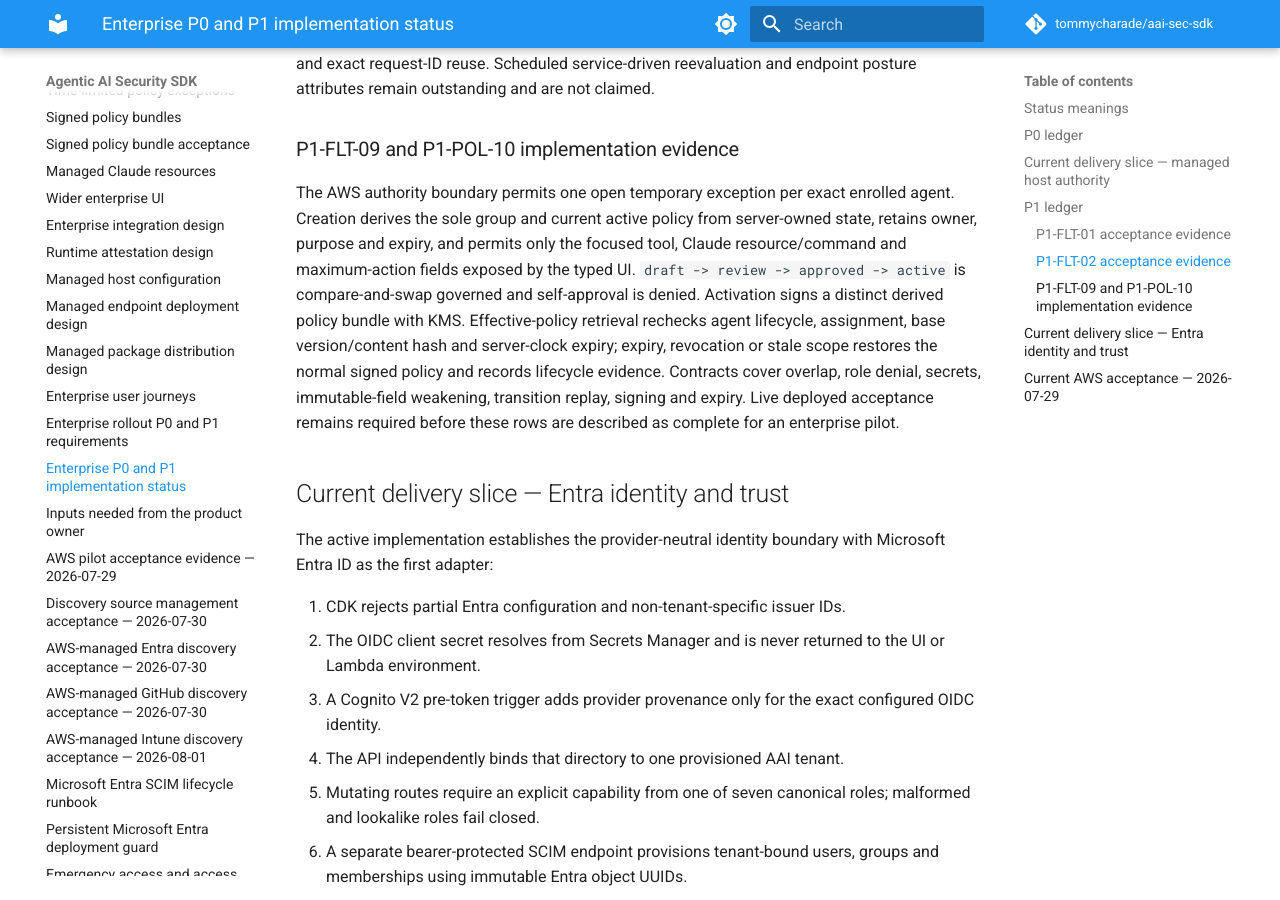
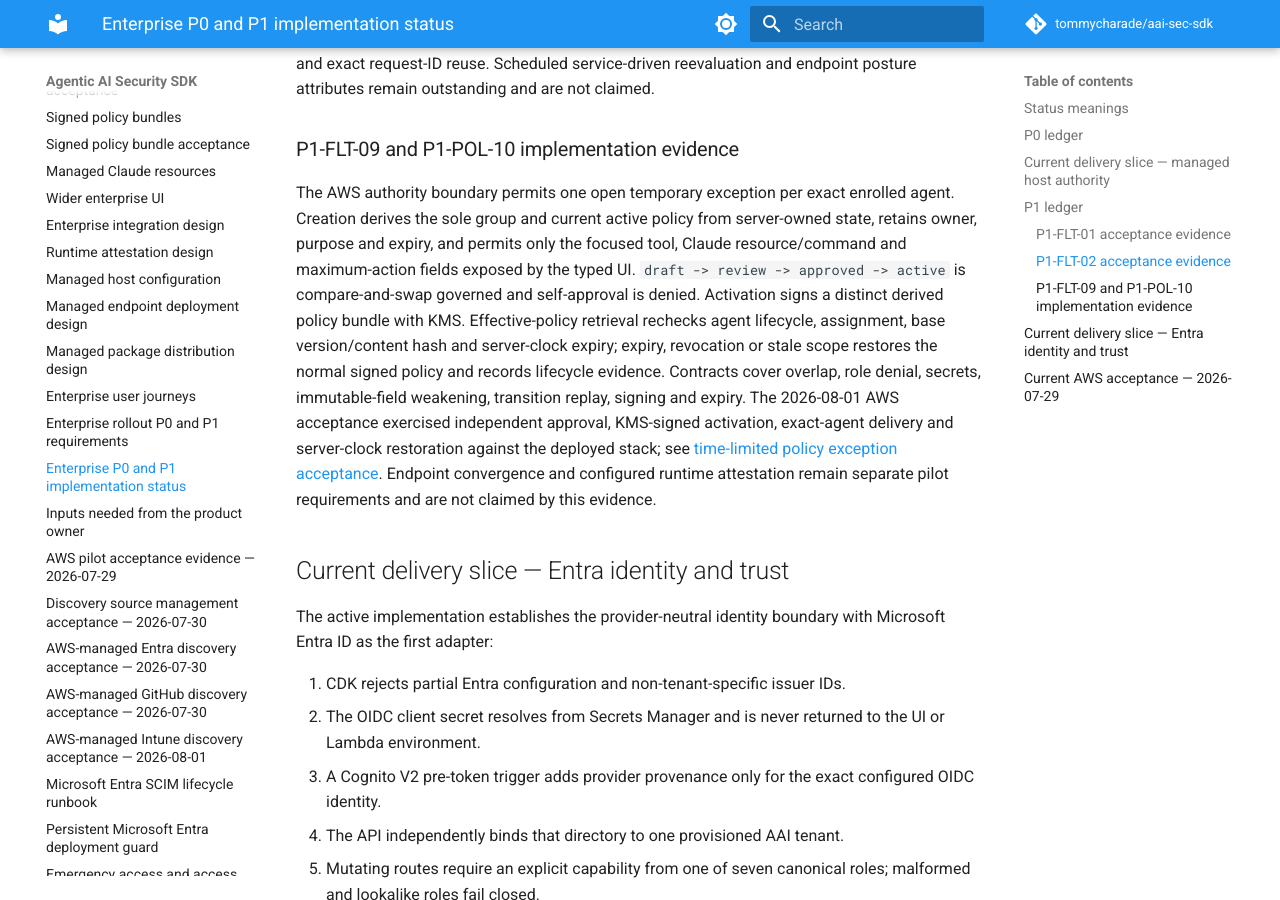
Before and after one commit to tommycharade/aai-sec-sdk, an MkDocs documentation site: the page built from docs/p0-p1-implementation-status.md, in a window 1280 px wide and 900 px high, scrolled down 5975 px. Built offline with MkDocs 1.6.1 and Material for MkDocs 9.7.7, drawn with Linux system fonts in a browser that asks for light colours; comment, search, counter and statistics services are not loaded.

Commit message:
test: record live policy exception acceptance (#88)
Co-authored-by: Tom Mooney <tom@judgefinance.co.uk>

```diff
--- a/docs/p0-p1-implementation-status.md
+++ b/docs/p0-p1-implementation-status.md
@@ -122,8 +122,12 @@ with KMS. Effective-policy retrieval rechecks agent lifecycle, assignment,
 base version/content hash and server-clock expiry; expiry, revocation or stale
 scope restores the normal signed policy and records lifecycle evidence.
 Contracts cover overlap, role denial, secrets, immutable-field weakening,
-transition replay, signing and expiry. Live deployed acceptance remains
-required before these rows are described as complete for an enterprise pilot.
+transition replay, signing and expiry. The 2026-08-01 AWS acceptance exercised
+independent approval, KMS-signed activation, exact-agent delivery and
+server-clock restoration against the deployed stack; see
+[time-limited policy exception acceptance](time-limited-policy-exception-acceptance-2026-08-01.md).
+Endpoint convergence and configured runtime attestation remain separate pilot
+requirements and are not claimed by this evidence.
 
 ## Current delivery slice — Entra identity and trust
 
--- a/mkdocs.yml
+++ b/mkdocs.yml
@@ -62,6 +62,7 @@ nav:
   - Policy change assurance: policy-change-assurance-design.md
   - Policy change assurance live acceptance: policy-change-assurance-acceptance-2026-08-01.md
   - Time-limited policy exceptions: time-limited-policy-exceptions-design.md
+  - Time-limited policy exception acceptance: time-limited-policy-exception-acceptance-2026-08-01.md
   - Signed policy bundles: signed-policy-bundles-design.md
   - Signed policy bundle acceptance: signed-policy-acceptance-2026-08-01.md
   - Managed Claude resources: claude-managed-resources.md
```
Also changed, not shown: README.md (+1 -0 lines), docs/README.md (+1 -0 lines), docs/time-limited-policy-exception-acceptance-2026-08-01.md (added, +47 -0 lines), 1 other file.
